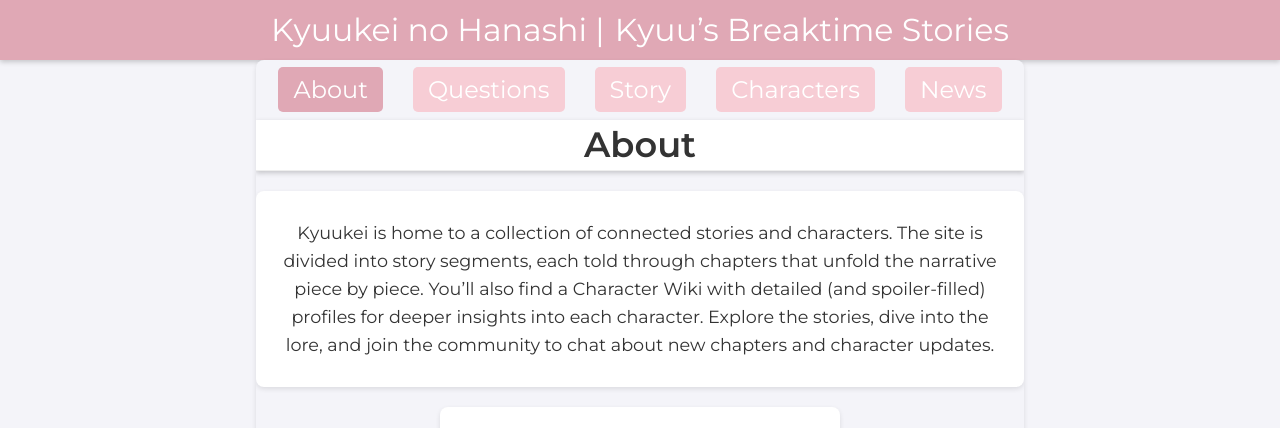
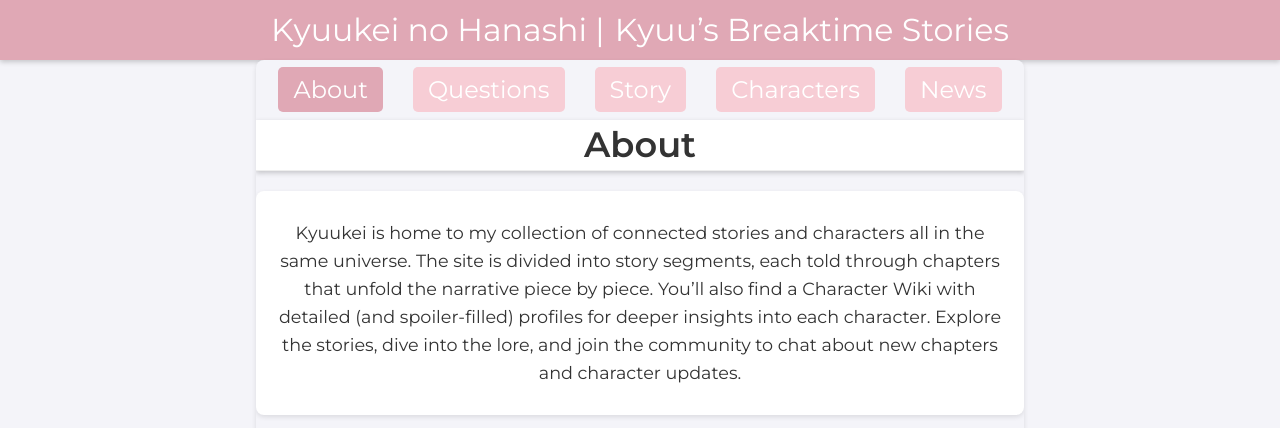
Before and after one commit to Saiminator/Kyuukei, a Jekyll site: the page built from about.html, in a window 1280 px wide. Shown: the top 428 px of the page. Built offline with Jekyll 4.4.1, drawn with Linux system fonts in a browser that asks for light colours.

Commit message:
Update about.html

```diff
--- a/about.html
+++ b/about.html
@@ -5,7 +5,7 @@
 
 <section class="content-section">
   <p>
-Kyuukei is home to a collection of connected stories and characters. The site is divided into story segments, each told through chapters that unfold the narrative piece by piece. You’ll also find a Character Wiki with detailed (and spoiler-filled) profiles for deeper insights into each character.
+Kyuukei is home to my collection of connected stories and characters all in the same universe. The site is divided into story segments, each told through chapters that unfold the narrative piece by piece. You’ll also find a Character Wiki with detailed (and spoiler-filled) profiles for deeper insights into each character.
 
 
 Explore the stories, dive into the lore, and join the community to chat about new chapters and character updates.
```
